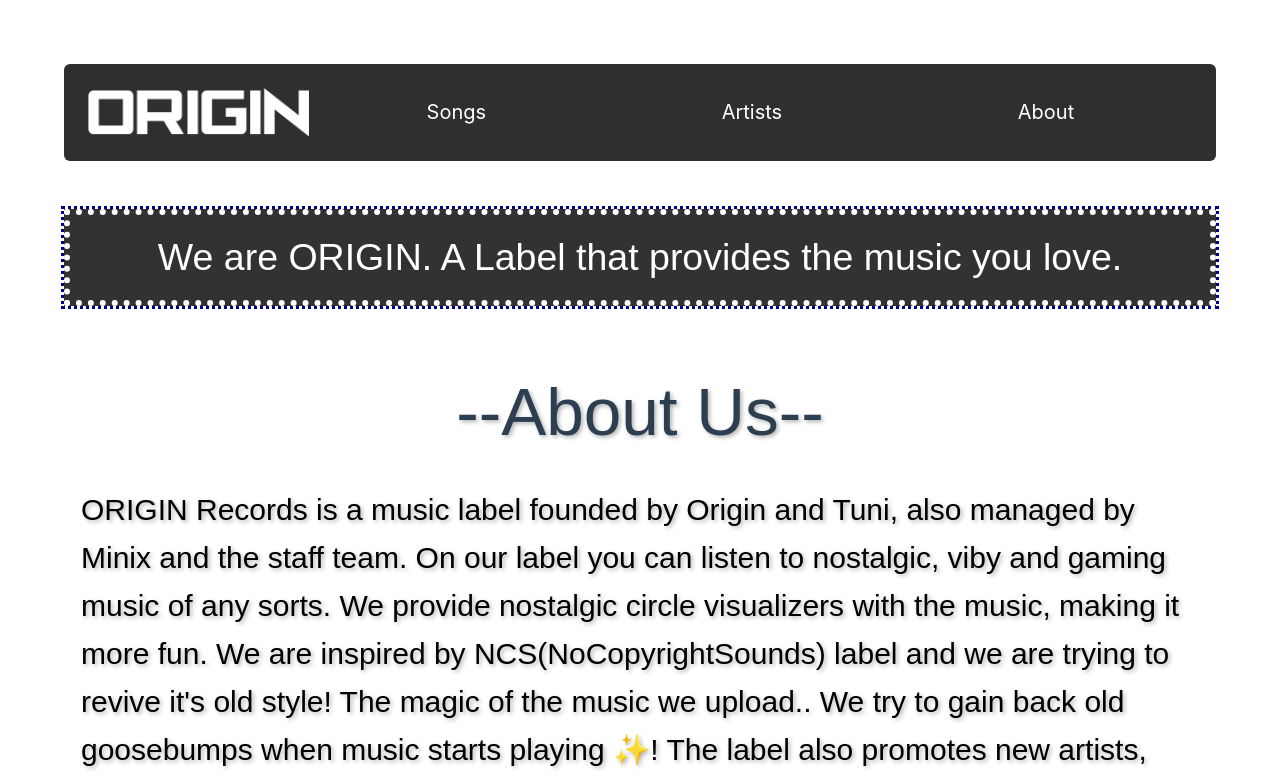
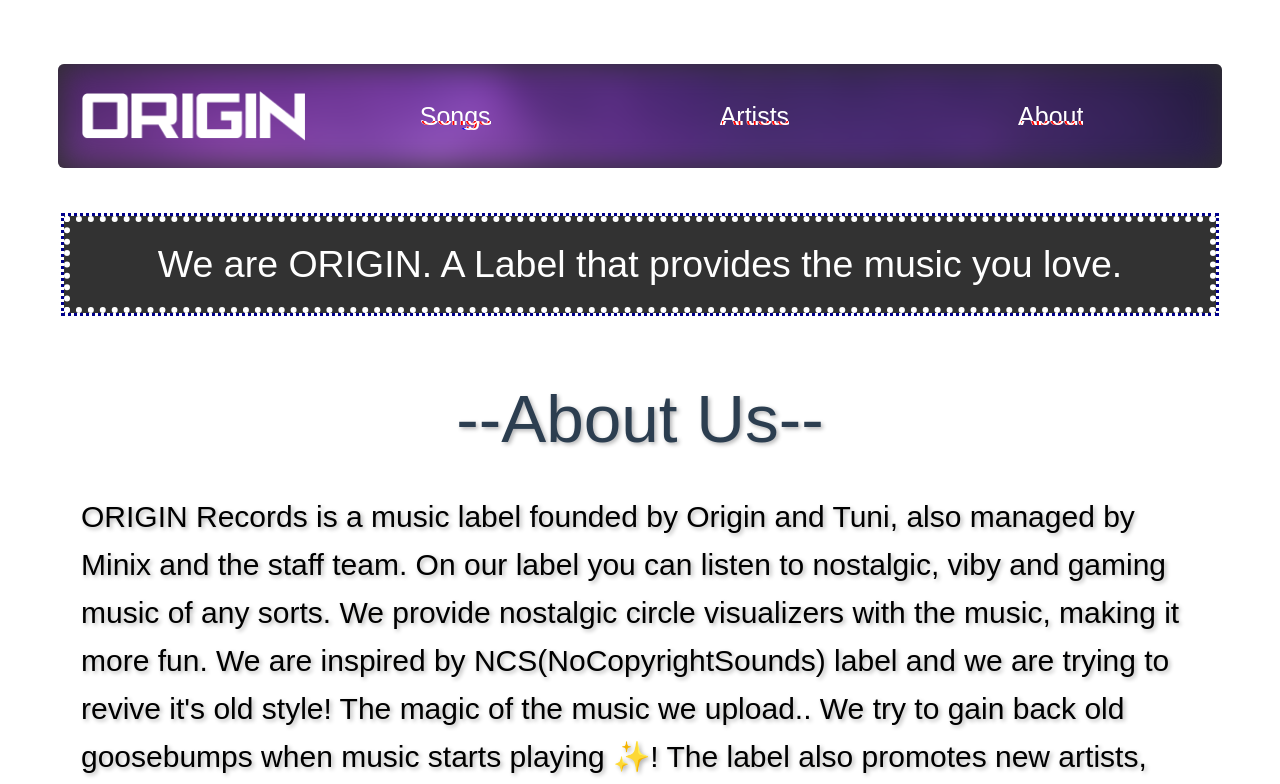
Before and after one commit to EnzoGarnierGulino/ORIGIN, a Vue app: page /about in a window 1280 px wide. Shown: the top 784 px of the page. Built offline with nearby package versions, Linux system fonts and the light colour scheme.

Commit message:
Updated functionality of the Navbar!🎨

```diff
--- a/src/components/Navbar.vue
+++ b/src/components/Navbar.vue
@@ -1,36 +1,218 @@
 <template>
-  <nav class="navbar navbar-expand p-4 grey mb-5 rounded-2">
-    <img src="../assets/ORIGIN.png" alt="ORIGIN Records logo" width="20%" class="d-none d-md-block"/>
+    <nav class="navbar navbar-expand p-4 grey mb-5 rounded-2 blurbg">
+        <img src="../assets/ORIGIN.png" alt="ORIGIN Records logo" width="20%" class="d-none d-md-block" />
         <div class="collapse navbar-collapse" id="navbarSupportedContent">
             <ul class="navbar-nav mx-auto d-flex justify-content-around" style="width: 100%;">
                 <li class="nav-item">
-          <router-link to="/songs" class="nav-link" style="font-size: 20px; color: white">Songs</router-link>
+                    <router-link to="/songs" class="nav-link" style="font-size: 20px; color: white"
+                                 >
+                        <div class="vhs-table">
+                            <div class="vhs-lmao" data-text="Songs">Songs</div>
+                        </div>
+
+                    </router-link>
+
                 </li>
                 <li class="nav-item">
-          <router-link to="/artists" class="nav-link" style="font-size: 20px; color: white">Artists</router-link>
+                    <router-link to="/artists" class="nav-link" style="font-size: 20px; color: white">
+
+                    <div class="vhs-table">
+                        <div class="vhs-lmao" data-text="Artists">
+                            Artists
+                        </div>
+                    </div>
+                    </router-link>
                 </li>
                 <li class="nav-item">
-          <router-link to="/about" class="nav-link" style="font-size: 20px; color: white">About</router-link>
+                    <router-link to="/about" class="nav-link" style="font-size: 20px; color: white">
+
+                    <div class="vhs-table">
+                        <div class="vhs-lmao" data-text="About">
+
+                            About
+
+                        </div>
+                    </div>
+                    </router-link>
                 </li>
             </ul>
         </div>
     </nav>
 </template>
 
-
-
 <script>
-
     export default {
         name: 'Navbar'
     };
-
 </script>
 
 <style>
+    .vhs-table {
+        position: relative;
+        overflow: hidden;
+        display: flex;
+        justify-content: center;
+        align-items: center;
+        font-family: Arial;
+        text-align: center;
+    }
+
+    .vhs-lmao {
+  position: relative;
+  animation: glitch 0.5s infinite;
+  font-size: 25px;
+}
+
+.vhs-lmao::before,
+.vhs-lmao::after {
+  content: attr(data-text);
+  position: absolute;
+  left: 0;
+  top: 0;
+}
+
+.vhs-lmao::before {
+  left: 2.5px;
+  text-shadow: -2px 0 red;
+  animation: glitch 1.78s infinite linear alternate-reverse;
+}
+
+.vhs-lmao::after {
+  left: -2.5px;
+  text-shadow: -2px 0 blue;
+  animation: glitch 0.5s infinite linear alternate-reverse;
+  animation-delay: 0.2s;
+}
 
     .grey {
         background-color: #2f2f2f;
     }
 
+    .blurbg {
+        position: relative;
+        z-index: 1;
+        ruby-position: inter-character over;
+        margin: auto -6px;
+        padding: initial 5px;
+        animation: glitch 0.7s infinite;
+        position: relative;
+        overflow: hidden;
+        display: flex;
+        justify-content: center;
+        align-items: center;
+        text-align: center;
+    }
+
+        .blurbg::before {
+            content: '';
+            position: absolute;
+            top: 0;
+            left: 0;
+            right: 0;
+            bottom: 0;
+            background-image: url('../assets/specwf2.jpg');
+            background-size: cover;
+            filter: blur(15px);
+            overflow: hidden;
+            display: flex;
+            justify-content: center;
+            align-items: center;
+            text-align: center;
+            z-index: -1;
+            left: 2px;
+            text-shadow: -2px 0 red;
+        }
+
+        .blurbg::after {
+            left: -2px;
+            text-shadow: -2px 0 blue;
+            animation-delay: 0.2s;
+        }
+
+    @keyframes glitch {
+        0% {
+            clip: rect(24px, 9999px, 44px, 0);
+        }
+
+        5% {
+            clip: rect(72px, 9945px, 82px, 0);
+        }
+
+        10% {
+            clip: rect(12px, 9999px, 112px, 0);
+        }
+
+        15% {
+            clip: rect(82px, 9599px, 92px, 0);
+        }
+
+        20% {
+            clip: rect(12px, 9999px, 42px, 0);
+        }
+
+        25% {
+            clip: rect(52px, 9999px, 162px, 0);
+        }
+
+        30% {
+            clip: rect(62px, 9229px, 72px, 0);
+        }
+
+        35% {
+            clip: rect(24px, 9999px, 102px, 0);
+        }
+
+        40% {
+            clip: rect(22px, 249px, 32px, 0);
+        }
+
+        45% {
+            clip: rect(72px, 9999px, 142px, 0);
+        }
+
+        50% {
+            clip: rect(562px, 9999px, 62px, 0);
+        }
+
+        55% {
+            clip: rect(42px, 9999px, 889px, 0);
+        }
+
+        60% {
+            clip: rect(32px, 925px, 42px, 0);
+        }
+
+        65% {
+            clip: rect(922px, 9999px, 102px, 0);
+        }
+
+        70% {
+            clip: rect(82px, 9999px, 222px, 0);
+        }
+
+        75% {
+            clip: rect(12px, 92349px, 22px, 0);
+        }
+
+        80% {
+            clip: rect(1px, 9999px, 82px, 0);
+        }
+
+        85% {
+            clip: rect(52px, 3499px, 62px, 0);
+        }
+
+        90% {
+            clip: rect(22px, 9999px, 142px, 0);
+        }
+
+        95% {
+            clip: rect(222px, 9999px, 72px, 0);
+        }
+
+        100% {
+            clip: rect(42px, 9249px, 52px, 0);
+        }
+    }
+
 </style>
```
Lines whose indentation alone changed are shown as unchanged.
